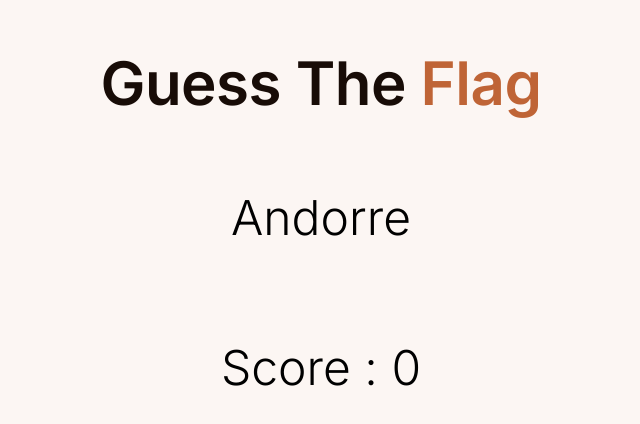
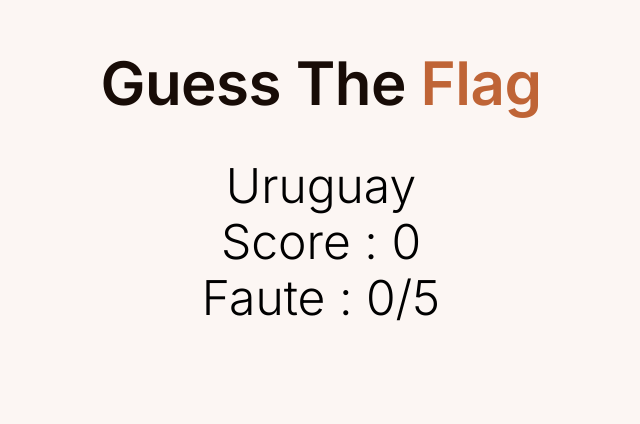
Before and after one commit to Geniegeekeur/geniegeekeur.github.io, a React (Create React App) app: page / in a window 1280 px wide. Shown: the top 424 px of the page, without its empty margins (319-959 px from the left). Built offline with nearby package versions, Linux system fonts and the light colour scheme.

Commit message:
Little modif

```diff
--- a/package.json
+++ b/package.json
@@ -1,7 +1,7 @@
 {
   "name": "guesstheflag",
   "version": "0.1.0",
-  "homepage": "https://https://geniegeekeur.github.io/",
+  "homepage": "https://geniegeekeur.github.io/",
   "private": true,
   "dependencies": {
     "@emotion/react": "^11.11.1",
--- a/src/pages/Images.jsx
+++ b/src/pages/Images.jsx
@@ -12,7 +12,6 @@ const images = importAll(
   require.context("../img/flags", false, /\.(png|jpe?g|svg)$/)
 );
 
-console.log(images);
 let k = 0;
 
 function ImageGallery() {
--- a/src/pages/Index.jsx
+++ b/src/pages/Index.jsx
@@ -4,13 +4,15 @@ import Grid from "@mui/material/Grid";
 import { Typography } from "@mui/material";
 import "../fonts/font.css";
 import Button from "@mui/material/Button";
+import "animate.css";
 
 const images = require.context("../img/flags/", true);
 const imageList = images.keys().map((image) => images(image));
 
 let ArleadyGet = [];
-let indexJeu = 0;
+let indexJeu = Math.floor(Math.random() * 243);
 let score = 0;
+let badChoice = 0;
 let indexJeuArleadyGet = [];
 let CountryChoice = [
   "Andorre",
@@ -257,8 +259,7 @@ let CountryChoice = [
   "Zambie",
   "Zimbabwe",
 ];
-console.log(CountryChoice.length);
-
+indexJeuArleadyGet.push(indexJeu);
 function Index() {
   return (
     <Grid
@@ -296,14 +297,30 @@ function Index() {
         item
         alignItems="center"
         justifyContent="center"
+        id="PaysName"
         sx={{
           width: "${window.innerWidth}",
-          height: "150px",
+          height: "auto",
           paddingBottom: "30px",
+          position: "-webkit - sticky",
+          position: "sticky",
+          top: "0",
+          zIndex: "10",
+          backgroundColor: "#FCF6F3",
         }}
       >
-        <Typography item fontWeight="400" fontFamily="Inter" variant="h3">
-          <span id="Pays">Andorre</span>
+        <Typography
+          item
+          fontWeight="400"
+          fontFamily="Inter"
+          variant="h3"
+          textAlign="center"
+        >
+          <span id="Pays">{CountryChoice[indexJeu]}</span>
+          <br />
+          Score : <span id="score">{score}</span>
+          <br />
+          Faute : <span id="faute">{badChoice}</span>/5
         </Typography>
       </Grid>
       <Grid container item justifyContent="center">
@@ -324,28 +341,35 @@ function Index() {
           );
         })}
       </Grid>
-      <Grid
-        container
-        item
-        alignItems="center"
-        justifyContent="center"
-        sx={{
-          width: "${window.innerWidth}",
-          height: "150px",
-          paddingBottom: "30px",
-        }}
-      >
-        <Typography item fontWeight="400" fontFamily="Inter" variant="h3">
-          Score : <span id="score">{score}</span>
-        </Typography>
-      </Grid>
     </Grid>
   );
 }
 
 export default Index;
 
+const animateCSS = (element, animation, prefix = "animate__") =>
+  // We create a Promise and return it
+  new Promise((resolve, reject) => {
+    const animationName = `${prefix}${animation}`;
+    const node = document.getElementById(element);
+
+    node.classList.add(`${prefix}animated`, animationName);
+
+    // When the animation ends, we clean the classes and resolve the Promise
+    function handleAnimationEnd(event) {
+      event.stopPropagation();
+      node.classList.remove(`${prefix}animated`, animationName);
+      resolve("Animation ended");
+    }
+
+    node.addEventListener("animationend", handleAnimationEnd, { once: true });
+  });
+
 function NextLevel(name, index) {
+  if (badChoice + 1 === 5) {
+    badChoice = badChoice + 1;
+    window.location.reload();
+  } else {
     if (index === indexJeu) {
       score = score + 1;
       document.querySelector("#score").textContent = score;
@@ -355,8 +379,12 @@ function NextLevel(name, index) {
       indexJeuArleadyGet.push(indexJeu);
       while (indexJeuArleadyGet.includes(indexJeu)) {
         indexJeu = Math.floor(Math.random() * 243);
-      console.log(indexJeu);
+      }
+    } else {
+      badChoice = badChoice + 1;
+      animateCSS(index, "headShake");
     }
   }
+  document.querySelector("#faute").textContent = badChoice;
   document.querySelector("#Pays").textContent = CountryChoice[indexJeu];
 }
```
Lines whose indentation alone changed are shown as unchanged.
